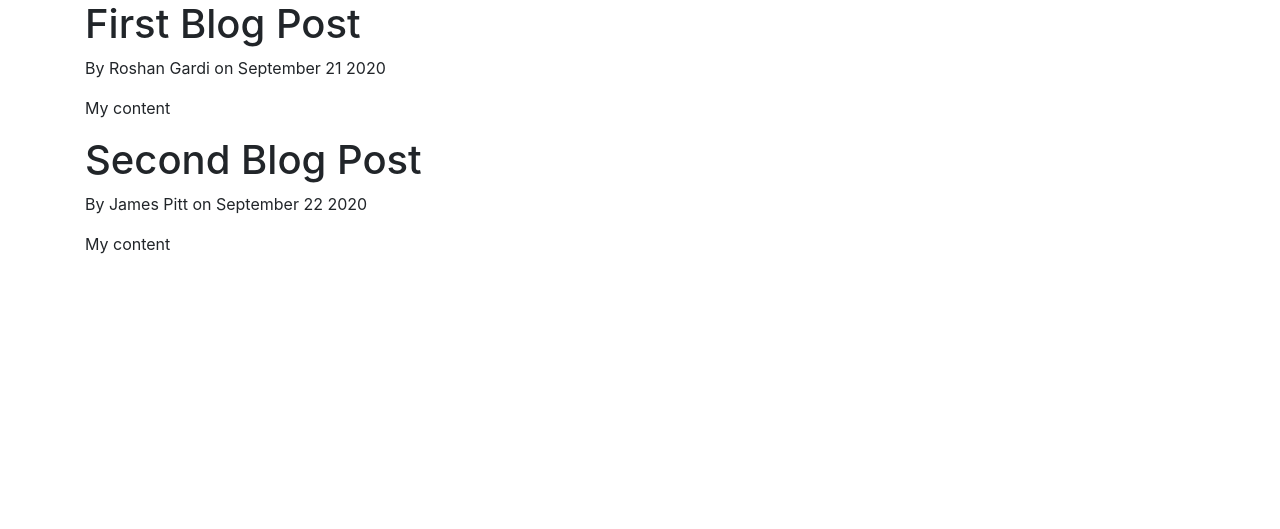
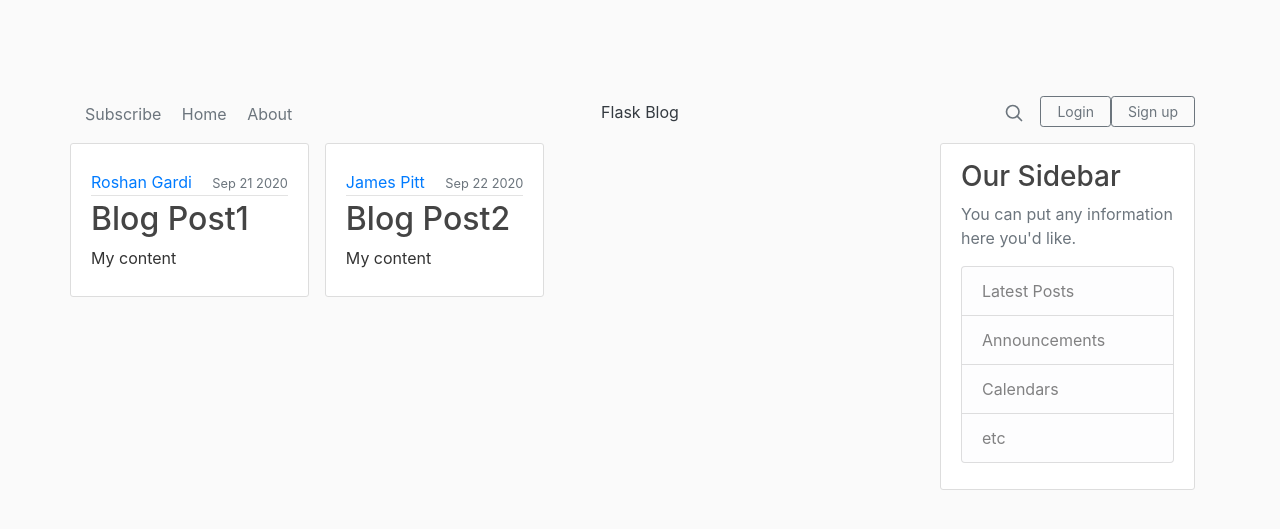
Before and after one commit to roshangardi/Python-Flask-Blog-Application, a Flask app: page / in a window 1280 px wide. Shown: the top 529 px of the page. Run offline with Flask 2, Linux system fonts and the light colour scheme; some libraries are stand-ins or nearby versions.

Commit message:
modified bootstrap code

```diff
--- a/flaskblog.py
+++ b/flaskblog.py
@@ -1,22 +1,21 @@
-from flask import Flask, render_template
+from flask import Flask, render_template,url_for
 
 # Use render template for rendering the html pages.
 app = Flask(__name__)
 posts_list = [
     {
         'author': 'Roshan Gardi',
-        'title': 'First Blog Post',
+        'title': 'Blog Post1',
         'content': 'My content',
-        'date': 'September 21 2020'
+        'date': 'Sep 21 2020'
     },
     {
         'author': 'James Pitt',
-        'title': 'Second Blog Post',
+        'title': 'Blog Post2',
         'content': 'My content',
-        'date': 'September 22 2020'
+        'date': 'Sep 22 2020'
     }
 ]
-
 
 @app.route('/')  # when opened main page it will go to below function
 @app.route('/home')  # can use multiple routes for single function
--- a/static/main.css
+++ b/static/main.css
@@ -0,0 +1,80 @@
+body {
+  background: #fafafa;
+  color: #333333;
+  margin-top: 5rem;
+}
+
+h1, h2, h3, h4, h5, h6 {
+  color: #444444;
+}
+
+.bg-steel {
+  background-color: #5f788a;
+}
+
+.site-header .navbar-nav .nav-link {
+  color: #cbd5db;
+}
+
+.site-header .navbar-nav .nav-link:hover {
+  color: #ffffff;
+}
+
+.site-header .navbar-nav .nav-link.active {
+  font-weight: 500;
+}
+
+.content-section {
+  background: #ffffff;
+  padding: 10px 20px;
+  border: 1px solid #dddddd;
+  border-radius: 3px;
+  margin-bottom: 20px;
+}
+
+.article-title {
+  color: #444444;
+}
+
+a.article-title:hover {
+  color: #428bca;
+  text-decoration: none;
+}
+
+.article-content {
+  white-space: pre-line;
+}
+
+.article-img {
+  height: 65px;
+  width: 65px;
+  margin-right: 16px;
+}
+
+.article-metadata {
+  padding-bottom: 1px;
+  margin-bottom: 4px;
+  border-bottom: 1px solid #e3e3e3
+}
+
+.article-metadata a:hover {
+  color: #333;
+  text-decoration: none;
+}
+
+.article-svg {
+  width: 25px;
+  height: 25px;
+  vertical-align: middle;
+}
+
+.account-img {
+  height: 125px;
+  width: 125px;
+  margin-right: 20px;
+  margin-bottom: 16px;
+}
+
+.account-heading {
+  font-size: 2.5rem;
+}
--- a/templates/home.html
+++ b/templates/home.html
@@ -1,10 +1,20 @@
 {% extends 'layout.html' %}
 
 {% block content %}
+<div class="row">
     {% for post in posts %}
-    <h1>{{ post.title }}</h1>
-    <p> By {{ post.author }} on {{ post.date }}</p>
-    <p> {{ post.content }}</p>
+    <article class="media content-section">
+      <div class="media-body">
+        <div class="article-metadata pt-3">
+          <a class="mr-3" href="#">{{ post.author }}</a>
+          <small class="text-muted">{{ post.date }}</small>
+        </div>
+        <h2><a class="article-title" href="#">{{ post.title }}</a></h2>
+        <p class="article-content">{{ post.content }}</p>
+      </div>
+    </article>
+    <p class='text-muted pr-3'></p>
     {% endfor  %}
+</div>
 {% endblock content %} <!-- will work even without block name i.e. 'content', but just to be clear which block is
  closed we can specify the block name  -->
--- a/templates/layout.html
+++ b/templates/layout.html
@@ -8,8 +8,10 @@
 
     <!-- Bootstrap CSS -->
     <link rel="stylesheet" href="https://stackpath.bootstrapcdn.com/bootstrap/4.3.1/css/bootstrap.min.css" integrity="sha384-ggOyR0iXCbMQv3Xipma34MD+dH/1fQ784/j6cY/iJTQUOhcWr7x9JvoRxT2MZw1T" crossorigin="anonymous">
+    <link href="https://fonts.googleapis.com/css?family=Playfair+Display:700,900" rel="stylesheet">
+    <link rel="stylesheet" type="text/css" href="{{ url_for('static', filename='main.css') }}">
 
-    {% if title%}
+    {% if title %}
         <title> Flask Blog {{title}} </title>
     {% else %}
         <title>Flask Blog</title>
@@ -17,12 +19,58 @@
 </head>
 <body>
     <div class="container">
-        {% block content %}{% endblock %}
-    </div>
+      <header class="blog-header py-3">
+        <div class="row flex-nowrap justify-content-between align-items-center">
+          <div class="col-4 pt-1">
+              <a class="text-muted pr-3" href="#">Subscribe</a>
+              <a class="text-muted pr-3"  href="/">Home</a>
+              <a class="text-muted" href="/about">About</a>
+          </div>
+          <div class="col-4 text-center">
+            <a class="blog-header-logo text-dark" href="#">Flask Blog</a>
+          </div>
+          <div class="col-4 d-flex justify-content-end align-items-center">
+            <a class="text-muted" href="#">
+              <svg xmlns="http://www.w3.org/2000/svg" width="20" height="20" viewBox="0 0 24 24" fill="none" stroke="currentColor" stroke-width="2" stroke-linecap="round" stroke-linejoin="round" class="mx-3"><circle cx="10.5" cy="10.5" r="7.5"></circle><line x1="21" y1="21" x2="15.8" y2="15.8"></line></svg>
+            </a>
+              <a class="btn btn-sm btn-outline-secondary px-3" href="#">Login</a>
+              <a class="btn btn-sm btn-outline-secondary px-3" href="#">Sign up</a>
+          </div>
+        </div>
+      </header>
+     </div>
+    <main role="main" class="container">
+      <div class="row">
+        <div class="col-md-9">
+          {% block content %}{% endblock %}
+        </div>
+        <div class="col-md-3">
+          <div class="content-section pt-3">
+            <h3>Our Sidebar</h3>
+            <p class='text-muted'>You can put any information here you'd like.
+              <ul class="list-group">
+                <li class="list-group-item list-group-item-light">Latest Posts</li>
+                <li class="list-group-item list-group-item-light">Announcements</li>
+                <li class="list-group-item list-group-item-light">Calendars</li>
+                <li class="list-group-item list-group-item-light">etc</li>
+              </ul>
+            </p>
+          </div>
+        </div>
+      </div>
+    </main>
     <!-- Optional JavaScript -->
     <!-- jQuery first, then Popper.js, then Bootstrap JS -->
     <script src="https://code.jquery.com/jquery-3.3.1.slim.min.js" integrity="sha384-q8i/X+965DzO0rT7abK41JStQIAqVgRVzpbzo5smXKp4YfRvH+8abtTE1Pi6jizo" crossorigin="anonymous"></script>
     <script src="https://cdnjs.cloudflare.com/ajax/libs/popper.js/1.14.7/umd/popper.min.js" integrity="sha384-UO2eT0CpHqdSJQ6hJty5KVphtPhzWj9WO1clHTMGa3JDZwrnQq4sF86dIHNDz0W1" crossorigin="anonymous"></script>
     <script src="https://stackpath.bootstrapcdn.com/bootstrap/4.3.1/js/bootstrap.min.js" integrity="sha384-JjSmVgyd0p3pXB1rRibZUAYoIIy6OrQ6VrjIEaFf/nJGzIxFDsf4x0xIM+B07jRM" crossorigin="anonymous"></script>
+    <script src="https://cdn.jsdelivr.net/npm/holderjs@2.9.7/holder.min.js" crossorigin="anonymous"></script>
+    <script>
+      Holder.addTheme('thumb', {
+        bg: '#55595c',
+        fg: '#eceeef',
+        text: 'Thumbnail'
+      });
+    </script>
 </body>
 </html>
```
